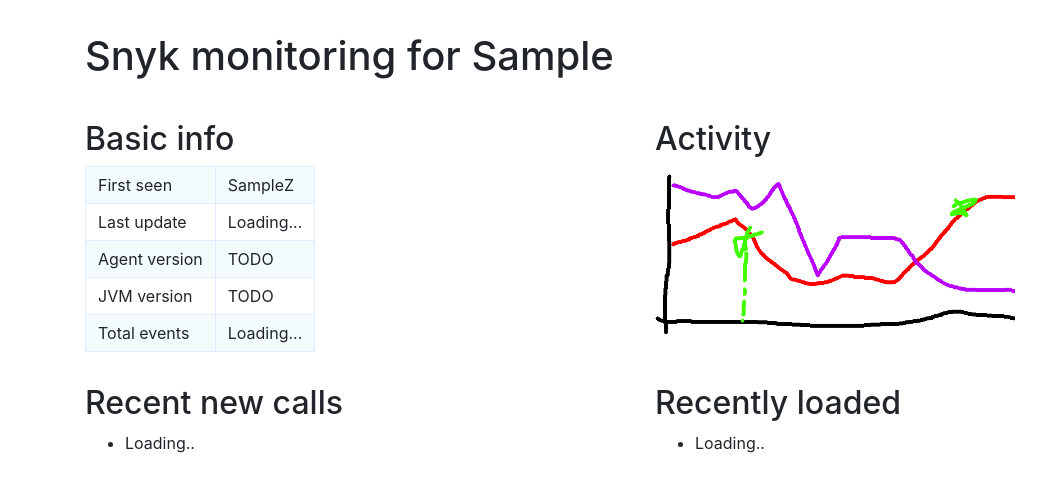
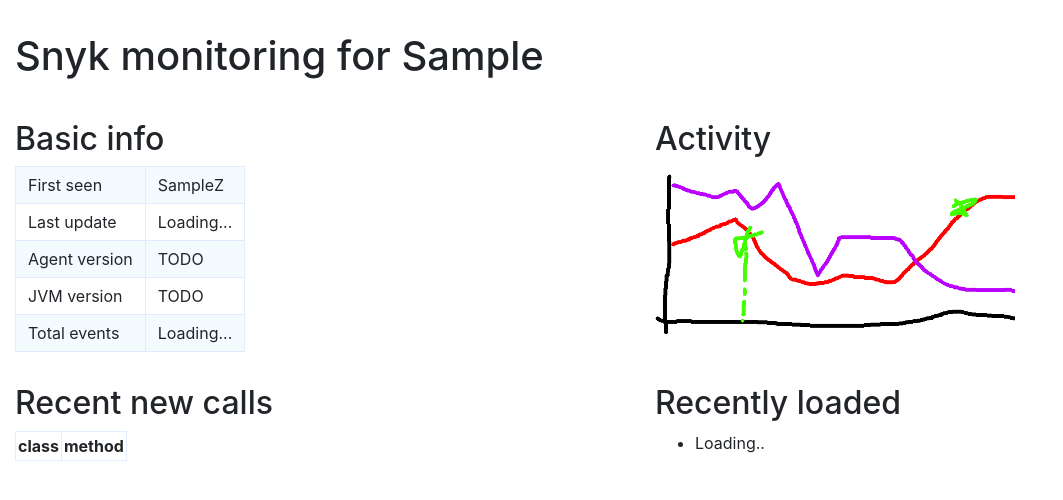
Before and after one commit to snyk/java-runtime-agent, a Flask app: template flask-rec/templates/view.html in a window 1280 px wide. Shown: the top 500 px of the page, without its empty margins (0-1063 px from the left). Run offline with Flask 2, Linux system fonts and the light colour scheme; the template is opened without the code that fills it: most values are stand-ins (such as "Sample title", 1, 10 or a date in 2020); lists and menus that the app fills with data are empty; some libraries are stand-ins or nearby versions.

Commit message:
table of recent *old* calls

```diff
--- a/flask-rec/app.py
+++ b/flask-rec/app.py
@@ -1,6 +1,7 @@
 import collections
+import itertools
 from datetime import datetime
-from typing import Iterable, List, Tuple, Dict
+from typing import Iterable, List, Tuple, Dict, Iterator
 
 from flask import Flask, request, Response, render_template, abort, jsonify
 
@@ -58,10 +59,37 @@
     messages = database[vm].messages
     when, _ = messages[0]
 
+    MAX_ITEMS = 1000
+
     return jsonify({
         'last_update': when,
         'total_events': len(messages),
+        'newest_method_entries': list(itertools.islice(newest_method_entries(messages), MAX_ITEMS)),
+        'newest_dynamic_loads': list(itertools.islice(newest_dynamic_loads(messages), MAX_ITEMS)),
     })
+
+
+def newest_method_entries(data: Iterable[Tuple[datetime, Messages]]) -> Iterator[str]:
+    for when, messages in data:
+        for entry in messages.method_entries:
+            _, clazz, name = entry.split(':')
+            yield ':'.join([de_native(clazz), name, when.isoformat(' ')])
+
+
+def newest_dynamic_loads(data: Iterable[Tuple[datetime, Messages]]) -> Iterator[str]:
+    for when, messages in data:
+        for event in messages.load_classes:
+            _, loaded_from_class, loaded_from_method, loader_class, loader_name, loader_desc, _ = event[0].split(':')
+            loaded_from_class = de_native(loaded_from_class)
+            loader_class = de_native(loader_class)
+            for child in sorted(event[1:]):
+                _, name = child.split(':')
+                yield ':'.join([loaded_from_class, loaded_from_method, loader_class, loader_name, loader_desc, name,
+                                when.isoformat(' ')])
+
+
+def de_native(clazz):
+    return clazz.replace('/', '.')
 
 
 @app.route('/export-latest')
--- a/flask-rec/static/view.js
+++ b/flask-rec/static/view.js
@@ -1,5 +1,8 @@
+// oh if only this was streaming
+
 $(function() {
-    setInterval(update, 4000);
+    update();
+    setInterval(update, 1500);
 });
 
 function update() {
@@ -10,4 +13,17 @@
 function apply_data(vm, data) {
     $('#last-update').text(data.last_update);
     $('#total-events').text(data.total_events);
+    var recent_called = $('#recent-called');
+    recent_called.empty();
+    for (var line of data.newest_method_entries) {
+        var parts = line.split(':', 2);
+
+        var tr = $('<tr>');
+
+        for (var part of parts) {
+            tr.append($('<td>').html(part.replace(/[.$A-Z]/g, '&#8203;$&').replace(/</g, '&lt;')));
+        }
+
+        recent_called.append(tr);
+    }
 }
--- a/flask-rec/templates/view.html
+++ b/flask-rec/templates/view.html
@@ -25,13 +25,24 @@
             padding: 6px 12px;
         }
 
+        .narrow th,
+        .narrow td {
+            border: 1px solid #e1edff;
+            padding: 2px 2px;
+        }
+
         .basic tbody tr:nth-child(odd) td {
             background-color: #f4fbff;
         }
+
+        .narrow tbody tr:nth-child(odd) td {
+            background-color: #f4fbff;
+        }
+
     </style>
 </head>
 <body>
-<div class="container">
+<div class="container-fluid">
     <div class="row">
         <div class="col-12">
             <h1>Snyk monitoring for {{ vm }}</h1>
@@ -56,9 +67,13 @@
     <div class="row">
         <div class="col-6">
             <h2>Recent new calls</h2>
-            <ul id="recent-called">
-                <li>Loading..</li>
-            </ul>
+            <table class="narrow">
+                <tr>
+                    <th>class</th>
+                    <th>method</th>
+                </tr>
+                <tbody id="recent-called"></tbody>
+            </table>
         </div>
         <div class="col-6">
             <h2>Recently loaded</h2>
```
